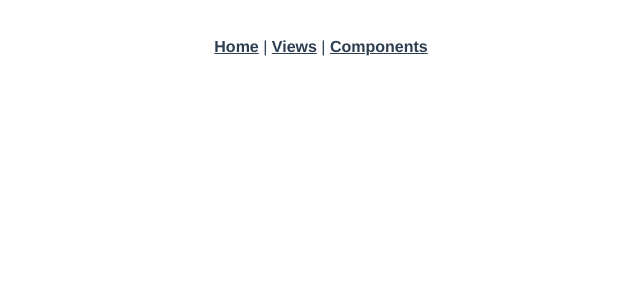
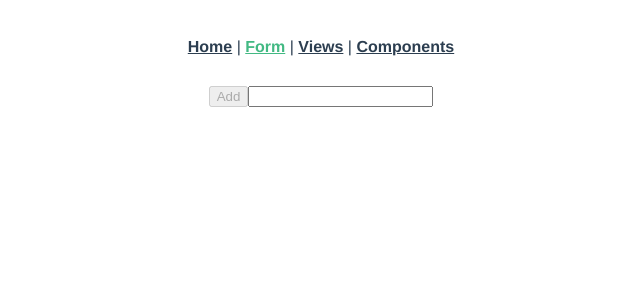
Before and after one commit to lordh1/vuejs-lesson_01, a Vue app: page /form in a window 1280 px wide. Shown: the top 300 px of the page, without its empty margins (319-959 px from the left). Built offline with nearby package versions, Linux system fonts and the light colour scheme.

Commit message:
lesson 1 #Form component : adding / removing elements

```diff
--- a/src/App.vue
+++ b/src/App.vue
@@ -2,6 +2,7 @@
   <div id="app">
     <div id="nav">
       <router-link to="/">Home</router-link> |
+      <router-link to="/form">Form</router-link> |
       <router-link to="/views">Views</router-link> |
       <router-link to="/components">Components</router-link>
     </div>
--- /dev/null
+++ b/src/components/Form/Form.vue
@@ -0,0 +1,53 @@
+<template>
+  <div class="components">
+    <button @click="addElement" :disabled="checkInput()">Add</button>
+    <input type="text" v-model="newElement" />
+    <div v-for="(item, index) in tableOfElements" v-bind:key="index">{{item}} <button @click="removeElement(index)">Remove</button></div>
+  </div>
+</template>
+
+<script>
+
+export default {
+  name: 'Form',
+  props: {
+    msg: String
+  },
+  data() {
+    return {
+      alternativeMessage: "This is the same component as at Homepage. Why is header different? I'll describe on next lesson.",
+      tableOfElements: [],
+      newElement: ""
+    }
+  },
+  methods: {
+    checkInput() {
+      return !this.newElement.length;
+    },
+    addElement() {
+      this.tableOfElements = [...this.tableOfElements, this.newElement];
+    },
+    removeElement(index) {
+      this.tableOfElements = this.tableOfElements.filter((item, key) => key != index);
+    }
+  }
+}
+</script>
+
+<!-- Add "scoped" attribute to limit CSS to this component only -->
+<style scoped lang="scss">
+h3 {
+  margin: 40px 0 0;
+}
+ul {
+  list-style-type: none;
+  padding: 0;
+}
+li {
+  /*display: inline-block;*/
+  margin: 0 10px;
+}
+a {
+  color: #42b983;
+}
+</style>
--- a/src/router.js
+++ b/src/router.js
@@ -1,6 +1,7 @@
 import Vue from 'vue'
 import Router from 'vue-router'
 import Home from './views/Home.vue'
+import Form from './components/Form/Form.vue'
 import Components from './components/Components/Components.vue'
 
 Vue.use(Router)
@@ -13,6 +14,11 @@ export default new Router({
       path: '/',
       name: 'home',
       component: Home
+    },
+    {
+      path: '/form',
+      name: 'form',
+      component: Form
     },
     {
       path: '/views',
```
